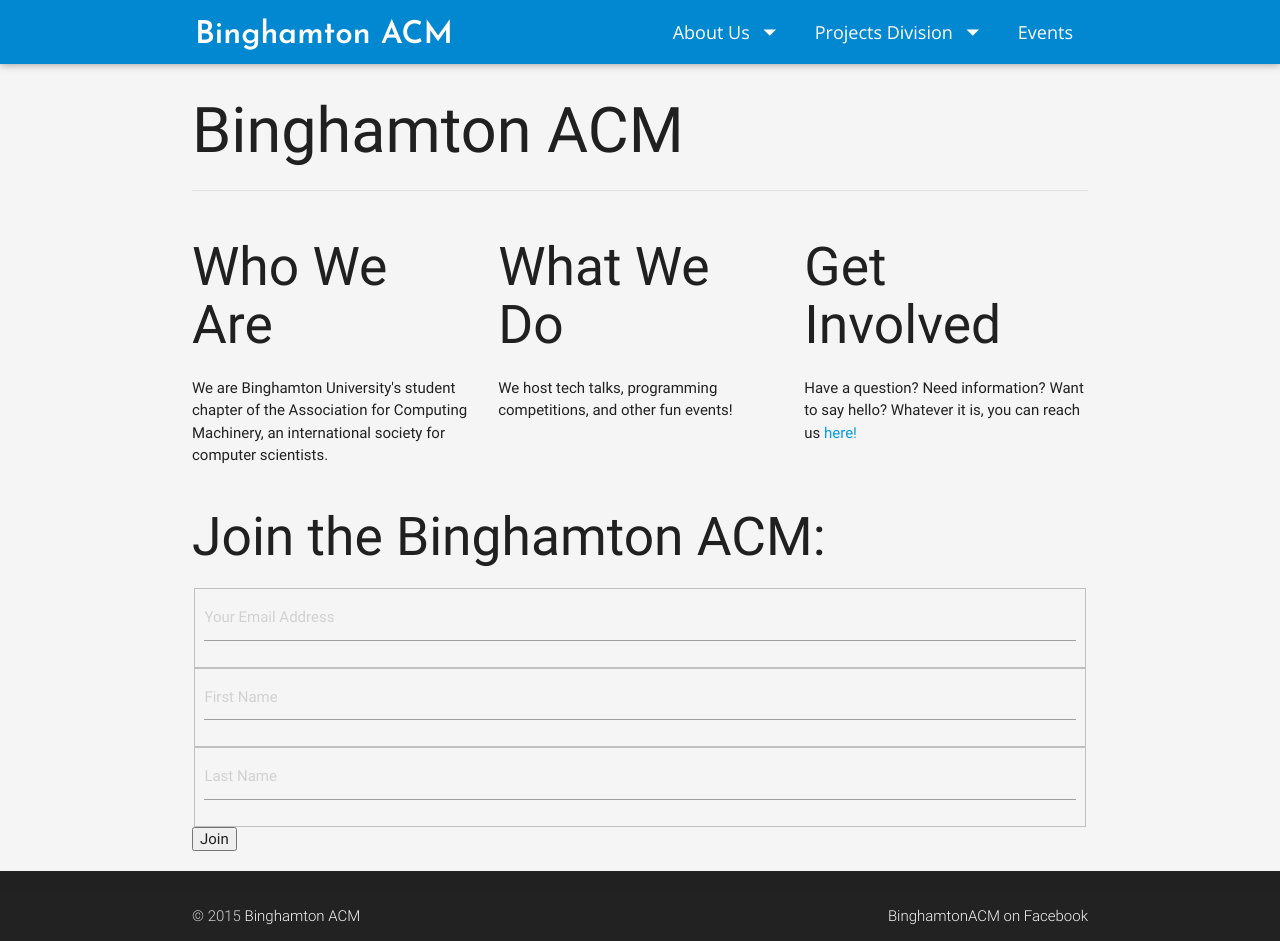
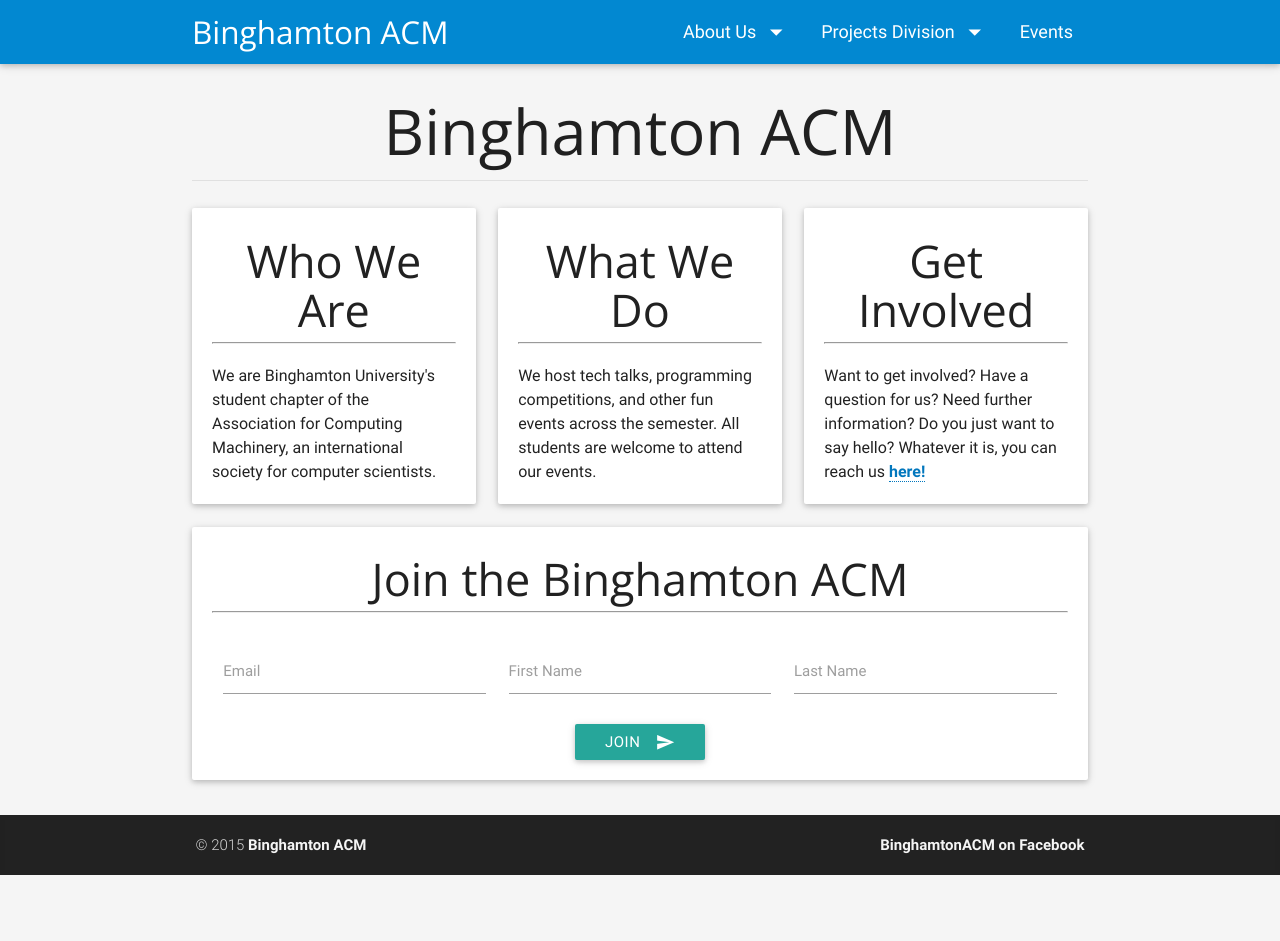
Before and after one commit to BinghamtonACM/old-web, a Jekyll site: the page built from index.html, in a window 1280 px wide. Built offline with Jekyll 4.4.1, drawn with Linux system fonts in a browser that asks for light colours; comment, search, counter and statistics services are not loaded; after the commit the page ends 900 px from its top, so only the background shows below that.

Commit message:
Complete front page
- Redesign front page using material design.
- Implement responsive layout.

```diff
--- a/_includes/mailchimp.html
+++ b/_includes/mailchimp.html
@@ -1,22 +1,25 @@
-<link href="//cdn-images.mailchimp.com/embedcode/classic-081711.css" rel="stylesheet" type="text/css">
-
-<form id="signup-form" action="//binghamton.us8.list-manage.com/subscribe/post?u=8f8098c6b5647e9c62d33a763&amp;id=251c73f117" method="post" name="mc-embedded-subscribe-form" class="validate" target="_blank" novalidate>
-  <h2>Join the Binghamton ACM:</h2>
-  	<fieldset>
-  	  <input type="email" value="" name="EMAIL" class="required email" id="mce-EMAIL" placeholder="Your Email Address" required="required">
-  	  <div id="email-fdbk"></div>
-  	</fieldset>
-
-    <fieldset>
-  	  <input type="text" value="" name="FNAME" class="" id="mce-FNAME" placeholder="First Name" required>
-      <div id="fname-fdbk"></div>
-    </fieldset>
-
-    <fieldset>
-      <input type="text" value="" name="LNAME" class="" id="mce-LNAME" placeholder="Last Name" required>
-      <div id="lname-fdbk"></div>
-  	</fieldset>
-
-    <input style="position: absolute; left: -5000px;" type="text" name="b_8f8098c6b5647e9c62d33a763_251c73f117" tabindex="-1" value="">
-  	<input type="submit" value="Join" name="subscribe" id="mc-embedded-subscribe" class="button">
+<form id="signup-form" action="//binghamton.us8.list-manage.com/subscribe/post?u=8f8098c6b5647e9c62d33a763&amp;id=251c73f117" method="post" name="mc-embedded-subscribe-form" class="col s12 validate" target="_blank" novalidate>
+    <div class="row">
+        <div class="input-field col s12 m12 l4">
+            <input type="email" value="" name="EMAIL" class="required email validate" id="mce-EMAIL" required="required">
+            <div id="email-fdbk"></div>
+            <label for="EMAIL">Email</label>
+        </div>
+        <div class="input-field col s12 m6 l4">
+            <input type="text" value="" name="FNAME" class="required validate" id="mce-FNAME" required>
+            <div id="fname-fdbk"></div>
+            <label for="FNAME">First Name</label>
+        </div>
+        <div class="input-field col s12 m6 l4">
+            <input type="text" value="" name="LNAME" class="required validate" id="mce-LNAME" required>
+            <div id="lname-fdbk"></div>
+            <label for="LNAME">Last Name</label>
+        </div>
+        <input style="position: absolute; left: -5000px;" type="text" name="b_8f8098c6b5647e9c62d33a763_251c73f117" tabindex="-1" value="">
+        <div class="input-field col s12 m12 l12 center">
+            <button id="mc-embedded-subscribe" class="btn waves-effect waves-light" type="submit" name="action">Join
+                <i class="material-icons right">send</i>
+            </button>
+        </div>
+    </div>
 </form>
--- a/_layouts/standard.html
+++ b/_layouts/standard.html
@@ -7,11 +7,10 @@
 
     <link rel="stylesheet" href="css/materialize.min.css" type="text/css" media="screen,projection" />
     <link rel="stylesheet" href="css/style.css" type="text/css" />
-    <link rel="stylesheet" href="https://fonts.googleapis.com/css?family=Josefin+Sans:400,600|Open+Sans|Material+Icons" type="text/css">
+    <link rel="stylesheet" href="https://fonts.googleapis.com/css?family=Open+Sans:300,400|Material+Icons" type="text/css">
     <link rel="icon" href="favicon.png">
 </head>
 <body>
-
     {% include nav.html %}
 
     <div class="container">
--- a/css/style.css
+++ b/css/style.css
@@ -6,6 +6,44 @@ body {
     background-color: #f5f5f5;
 }
 
+p a {
+    font-family: 'Roboto', sans-serif;
+    font-weight: bold;
+    border-bottom: 1px dotted #0277bd;
+    color: #0277bd; /* light-blue darken-3 */
+}
+
+p a:hover {
+    color: #039be5; /* light-blue darken-1 */
+}
+
+h1.title {
+    font-family: 'Open Sans', sans-serif;
+    text-align: center;
+    margin-bottom: 15px;
+}
+
+h1.section-title {
+    font-family: 'Open Sans', sans-serif;
+    font-weight: 300;
+    font-size: 3rem;
+    margin: 0.5rem 0;
+    text-align: center;
+}
+
+.card p {
+    font-family: 'Roboto', sans-serif;
+    font-size: 16px;
+}
+
+.card hr {
+    margin-bottom: 20px;
+}
+
+/*----------------
+    Front Page
+------------------*/
+
 /*----------------
     Navigation
 ------------------*/
@@ -13,13 +51,11 @@ body {
 /* Main */
 
 nav .brand-logo {
-    font-family: 'Josefin Sans', sans-serif;
-    font-weight: 600;
-    padding: 3px;
+    font-family: 'Open Sans', sans-serif;
 }
 
 nav ul a {
-    font-family: 'Open Sans', sans-serif;
+    font-family: 'Roboto', sans-serif;
     font-size: 18px;
 }
 
@@ -68,3 +104,15 @@ ul#nav-mobile li.logo:hover {
     width: 240px;
     padding: 5px;
 }
+
+/*----------------
+    Footer
+------------------*/
+
+footer a {
+    font-weight: bold;
+}
+
+footer.page-footer {
+    padding: 5px;
+}
--- a/index.html
+++ b/index.html
@@ -5,25 +5,46 @@ title: Home
 
 <div class="row">
     <div class="col s12">
-        <h1>Binghamton ACM</h1>
+        <h1 class="title">Binghamton ACM</h1>
         <div class="divider"></div>
     </div>
 </div>
 
-
 <div class="row">
     <div class="col s12 m6 l4">
-        <h2>Who We Are</h2>
-        <p>We are Binghamton University's student chapter of the Association for Computing Machinery, an international society for computer scientists.</p>
+        <div class="card">
+            <div class="card-content">
+                <h1 class="section-title">Who We Are</h1>
+                <hr />
+                <p>We are Binghamton University's student chapter of the Association for Computing Machinery, an international society for computer scientists.</p>
+            </div>
+        </div>
     </div>
     <div class="col s12 m6 l4">
-        <h2>What We Do</h2>
-        <p>We host tech talks, programming competitions, and other fun events!</p>
+        <div class="card">
+            <div class="card-content">
+                <h1 class="section-title">What We Do</h1>
+                <hr />
+                <p>We host tech talks, programming competitions, and other fun events across the semester. All students are welcome to attend our events.</p>
+            </div>
+        </div>
     </div>
     <div class="col s12 m12 l4">
-        <h2>Get Involved</h2>
-        <p>Have a question? Need information? Want to say hello? Whatever it is, you can reach us <a href="/contact-us">here!</a></p>
+        <div class="card">
+            <div class="card-content">
+                <h1 class="section-title">Get Involved</h1>
+                <hr />
+                <p>Want to get involved? Have a question for us? Need further information? Do you just want to say hello? Whatever it is, you can reach us <a href="/contact-us">here!</a></p>
+            </div>
+        </div>
+    </div>
+    <div class="col s12 m12 l12">
+        <div class="card">
+            <div class="card-content">
+                <h1 class="section-title">Join the Binghamton ACM</h1>
+                <hr />
+                {% include mailchimp.html %}
+            </div>
+        </div>
     </div>
 </div>
-
-{% include mailchimp.html %}
```
Also changed, not shown: css/materialize.min.css.
